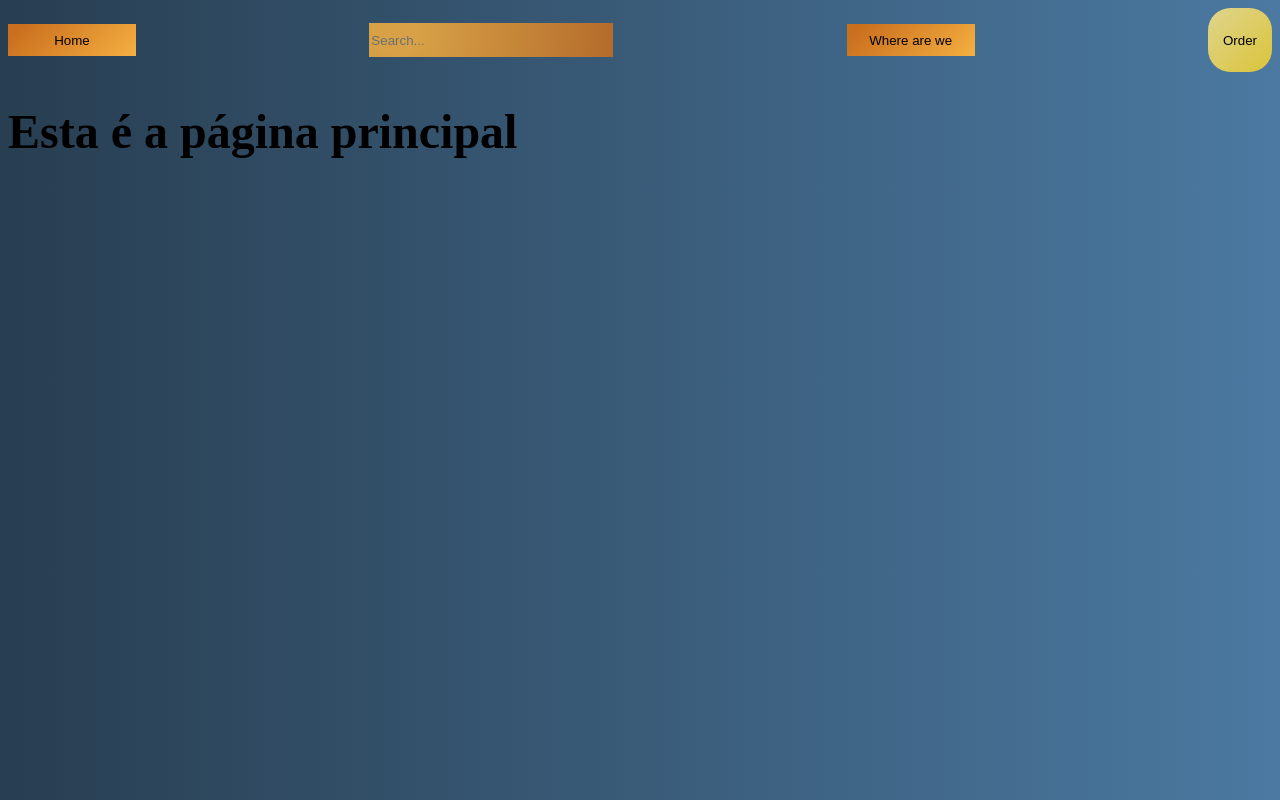
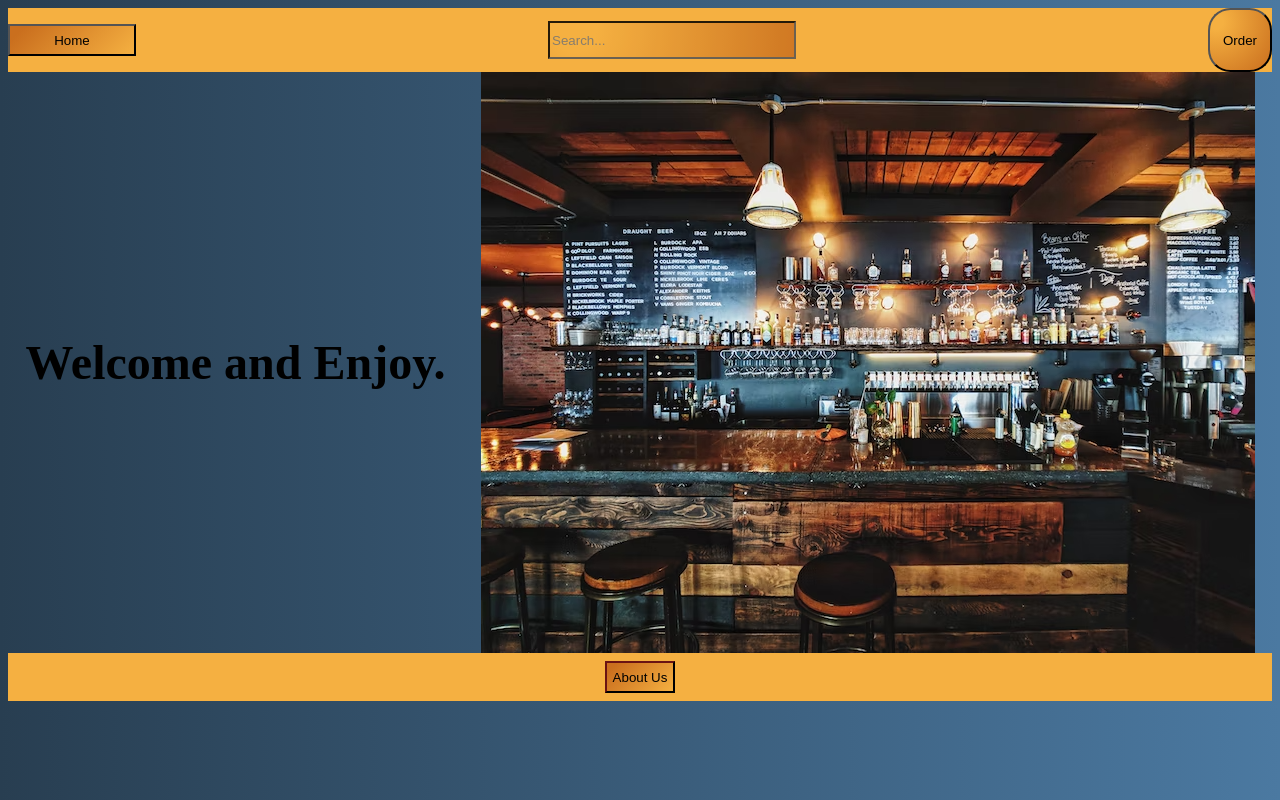
Before and after one commit to JorgeNeiva/Projecto-Final, a React (Create React App) app in the folder restaurant/: page / in a window 1280 px wide. Built offline with nearby package versions, Linux system fonts and the light colour scheme.

Commit message:
footer creation and component home development

```diff
--- a/restaurant/src/App.js
+++ b/restaurant/src/App.js
@@ -4,6 +4,7 @@ import FoodList from './components/productList/ProductList.jsx';
 import {Routes, Route} from "react-router-dom"
 import Home from './pages/Home';
 import FoodDetails from './pages/Details';
+import Footer from './components/Footer';
 
 
 function App(){
@@ -16,6 +17,7 @@ function App(){
          <Route path = "/product-list" element = {<FoodList/>}/>
          <Route path = "/food_details" element= {<FoodDetails/>}/>
       </Routes>
+      <Footer></Footer>
 
     </div>
 
--- /dev/null
+++ b/restaurant/src/components/Footer.css
@@ -0,0 +1,19 @@
+.footer-contain{
+    display: flex;
+    justify-content: center;
+    background-color: #F5B041;
+    height: 3rem;
+}
+
+.about-button{
+    cursor: pointer;
+    margin: 8px;
+    background-image: linear-gradient( 135deg, #CA6F1E 10%, #F5B041 100%);
+    border-color: rgb(22, 4, 4);
+}
+
+.about-button:hover {
+    transform: translateY(-2px);
+    box-shadow: 5px 5px 15px rgba(0, 0, 0, 0.5);
+    transition: transform 0.2s ease-in-out;
+}
--- /dev/null
+++ b/restaurant/src/components/Footer.jsx
@@ -0,0 +1,12 @@
+import './Footer.css'
+
+const Footer = () => {
+    return(
+        <footer className='footer-contain'>
+            <input className='about-button' type="submit" value="About Us" />
+        </footer>
+    )
+}
+
+
+export default Footer;
--- a/restaurant/src/components/Navbar/Navbar.css
+++ b/restaurant/src/components/Navbar/Navbar.css
@@ -1,10 +1,10 @@
 .search-bar{
     background-image: radial-gradient( circle farthest-corner at 10% 20%,  #F5B041 10%, #CA6F1E 100%);
-    border: 5px;
     width: 15rem;
     height: 2rem;
     opacity: 85%;
     border-color: black;
+    color: black;
 
 }
 
@@ -13,9 +13,8 @@
     width: 4rem;
     height: 4rem;
     border-radius: 35%;
-    background-image: linear-gradient( 135deg, #dfd385 10%, #dac439 100%);
-    border-color: white;
-    border: 0px;
+    background-image: radial-gradient( circle farthest-corner at 10% 20%,  #F5B041 10%, #CA6F1E 100%);
+    border-color: rgb(0, 0, 0);
     cursor: pointer;
 
 }
@@ -30,14 +29,14 @@
     display: flex;
     justify-content: space-between;
     align-items: center;
+    background-color:#F5B041;
 }
 
-.my-home, .contacts {
+.my-home{
     width: 8rem;
     height: 2rem;
     background-image: linear-gradient( 135deg, #CA6F1E 10%, #F5B041 100%);
     border-color: black;
-    border: 0px;
     cursor: pointer;
 }
 
@@ -46,9 +45,3 @@
     box-shadow: 5px 5px 15px rgba(0, 0, 0, 0.5);
     transition: transform 0.2s ease-in-out;
 }
-
-.contacts:hover {
-    transform: translateY(-2px);
-    box-shadow: 5px 5px 15px rgba(0, 0, 0, 0.5);
-    transition: transform 0.2s ease-in-out;
-}
--- a/restaurant/src/components/Navbar/Navbar.jsx
+++ b/restaurant/src/components/Navbar/Navbar.jsx
@@ -6,7 +6,6 @@ const MainBar = () => {
         <nav className="nav-bar">
             <input className="my-home" type="submit" value='Home' />
             <input className="search-bar" type="text" placeholder="Search..." />
-            <input className="contacts" type="submit" value= "Where are we" />
             <input className="cart" type="submit" value="Order" />
         </nav>
 
--- a/restaurant/src/components/productList/ProductList.css
+++ b/restaurant/src/components/productList/ProductList.css
@@ -1,14 +1,14 @@
 .meal-main{
     display: flex;
     flex-flow: row wrap;
-    margin: 50px;
+    margin: 25px;
     justify-content: space-around;
 }
 
 .meal-box{
     width: 250px;
     height: 500px;
-    margin: 50px;
+    margin: 57px;
     display: block;
     align-items: center;
     background-color: #F5B041;
--- a/restaurant/src/pages/Home.css
+++ b/restaurant/src/pages/Home.css
@@ -0,0 +1,5 @@
+.entry-contain{
+    display: flex;
+    align-items:center;
+    justify-content:space-around
+}
--- a/restaurant/src/pages/Home.jsx
+++ b/restaurant/src/pages/Home.jsx
@@ -1,8 +1,13 @@
 import { Link } from "react-router-dom";
+import Restaurante from '../assets/images/restaurante.png'
+import './Home.css'
 
 const Home = ()=> {
     return(
-        <h1>Esta é a página principal</h1>
+        <div className="entry-contain">
+            <h1>Welcome and Enjoy.</h1>
+            <img src={Restaurante} alt="Balcão de restaurante" />
+        </div>
     )
 }
 
```
Also changed, not shown: restaurant/src/assets/images/restaurante.png (added).
